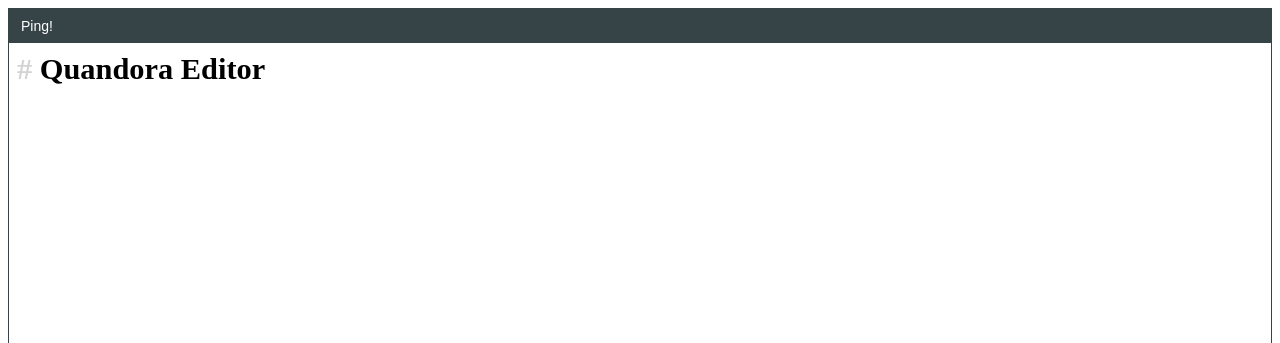
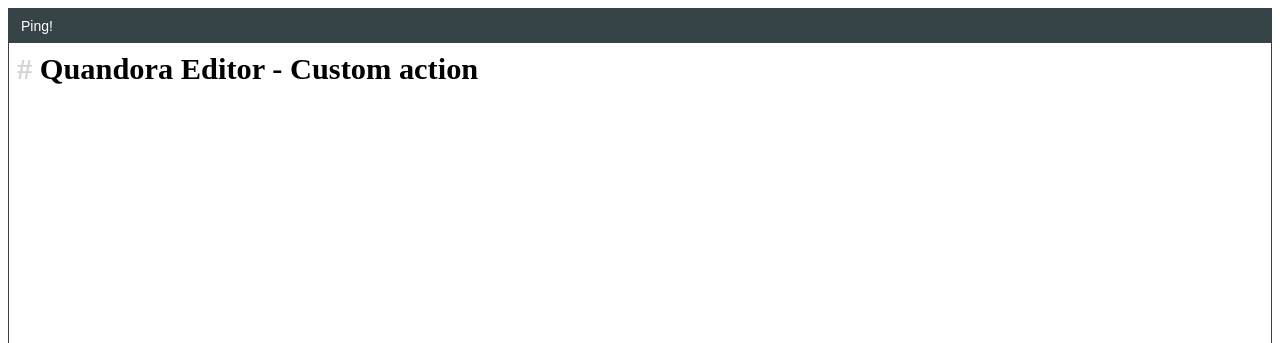
Before and after one commit to quandora/qed, a plain HTML site: page example2.html in a window 1280 px wide. Shown: the top 343 px of the page. Drawn offline with Linux system fonts and the light colour scheme.

Commit message:
Update example2.html

```diff
--- a/example2.html
+++ b/example2.html
@@ -8,7 +8,9 @@
   </head>
   <body>
     <form id='qed-form'>
-      <textarea id='qed-demo'># Quandora Editor</textarea>
+      <textarea id='qed-demo'># Quandora Editor - Custom action
+
+</textarea>
     </form>
     <script>
 	// Custom action
```
